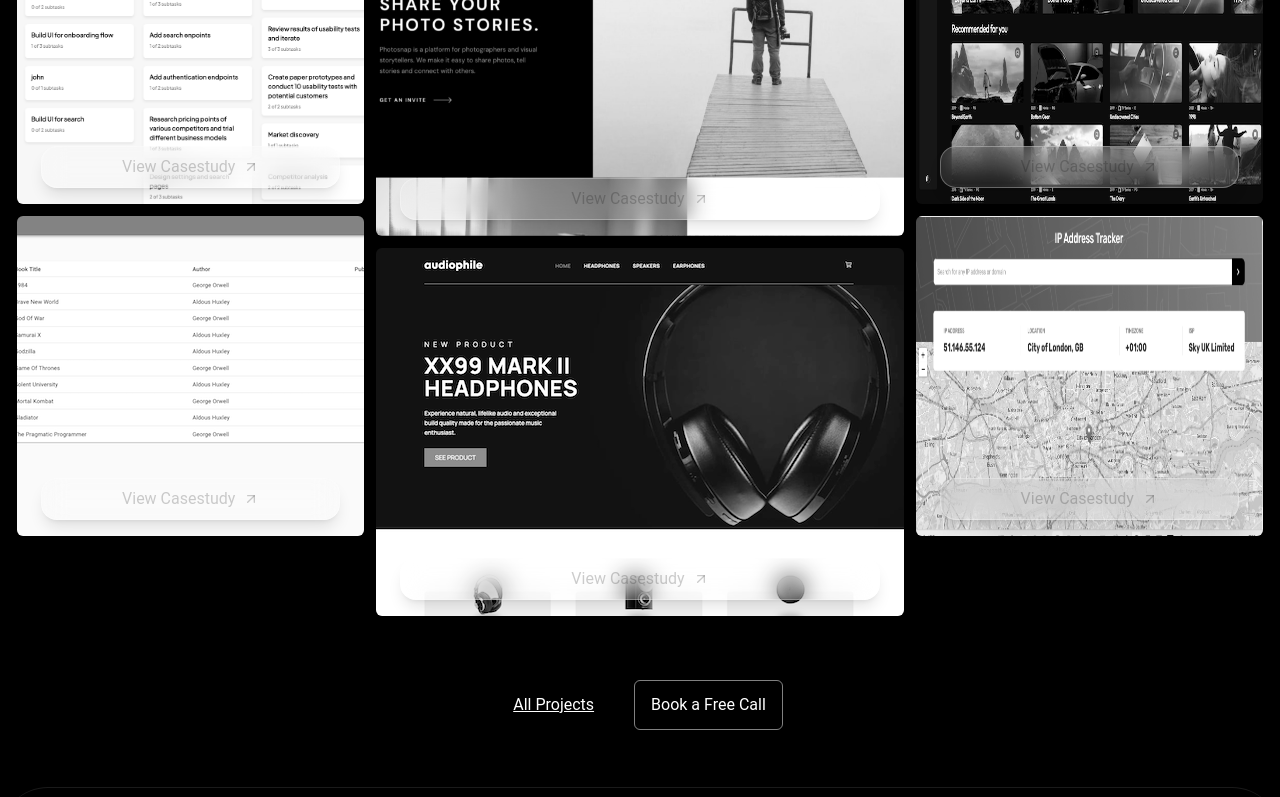
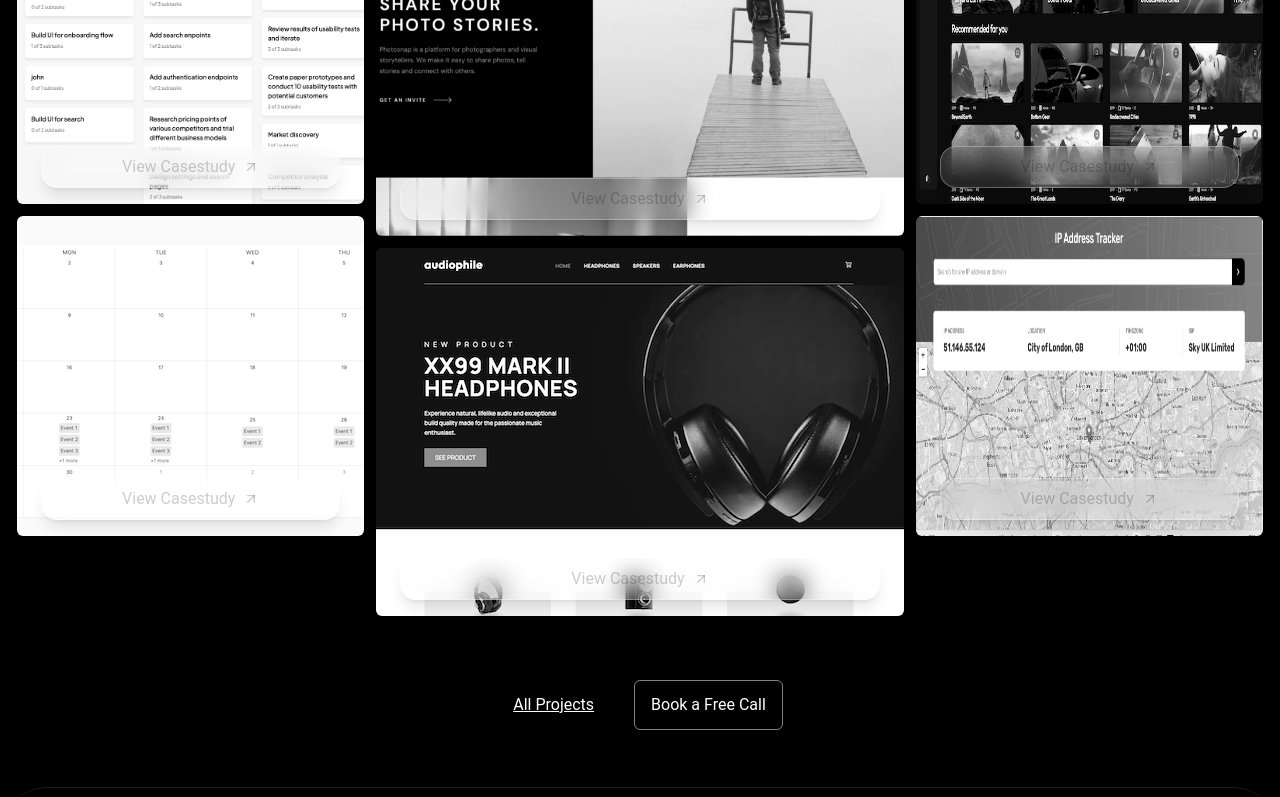
Before and after one commit to mrvicthor/blaqout-services, a React (Vite) app: page / in a window 1280 px wide. Shown: the part 1337-2134 px from the top of the page. Built offline with nearby package versions, Linux system fonts and the light colour scheme.

Commit message:
fix(gallery.tsx): changed button to anchor tag

```diff
--- a/src/components/gallery.tsx
+++ b/src/components/gallery.tsx
@@ -1,7 +1,6 @@
 import { motion } from "motion/react";
 import financeImage from "../assets/finance.png";
 import taskManagerImage from "../assets/task-manager-preview.png";
-import bookingImage from "../assets/bookings.png";
 import { FiArrowUpRight } from "react-icons/fi";
 import photoSnapImage from "../assets/photosnap.png";
 import audioPhileImage from "../assets/audiophile.png";
@@ -9,18 +8,39 @@ import aboutMeImage from "../assets/portLogo.jpg";
 import movieApp from "../assets/web-ent.png";
 import iptrackerImage from "../assets/iptrac_proj.png";
 import formImage from "../assets/multi-step-form.png";
+import calendarImage from "../assets/calendar.png";
 import { Link } from "react-scroll";
 
 const Gallery = () => {
   const firstColumn = [
-    { id: 1, preview: financeImage, name: "personal finance" },
-    { id: 2, preview: taskManagerImage, name: "task manager" },
-    { id: 3, preview: bookingImage, name: "booking system" },
+    {
+      id: 1,
+      preview: financeImage,
+      name: "personal finance",
+      url: "https://personal-finance-app-orpin.vercel.app/login",
+    },
+    {
+      id: 2,
+      preview: taskManagerImage,
+      name: "task manager",
+      url: "https://task-manager-app-sandy-theta.vercel.app/",
+    },
+    {
+      id: 3,
+      preview: calendarImage,
+      name: "booking system",
+      url: "https://calendar-app-alpha-jade.vercel.app/",
+    },
   ];
 
   const secondColumn = [
-    { id: 1, preview: aboutMeImage, name: "blaqout" },
-    { id: 2, preview: photoSnapImage, name: "photosnap studio" },
+    { id: 1, preview: aboutMeImage, name: "blaqout", url: "/" },
+    {
+      id: 2,
+      preview: photoSnapImage,
+      name: "photosnap studio",
+      url: "https://photosnap-multi-page-website-nu.vercel.app/",
+    },
     {
       id: 3,
       preview: audioPhileImage,
@@ -61,12 +81,15 @@ const Gallery = () => {
                 className="h-full object-cover w-full rounded-md grayscale hover:grayscale-0 transition duration-500"
               />
               <div className="absolute bottom-4 w-full px-6">
-                <button className="w-full border border-white/30 rounded-2xl py-2 bg-white/10 backdrop-blur-md hover:bg-white/20 transition-all duration-300 shadow-lg hover:shadow-xl hover:scale-[1.02] active:scale-[0.98] flex items-center justify-center gap-2">
+                <a
+                  href={column.url}
+                  className="w-full border border-white/30 rounded-2xl py-2 bg-white/10 backdrop-blur-md hover:bg-white/20 transition-all duration-300 shadow-lg hover:shadow-xl hover:scale-[1.02] active:scale-[0.98] flex items-center justify-center gap-2"
+                >
                   <span className="text-black/20 capitalize">
                     view casestudy
                   </span>{" "}
                   <FiArrowUpRight className="text-black/20" />
-                </button>
+                </a>
               </div>
             </div>
           ))}
@@ -101,14 +124,16 @@ const Gallery = () => {
                   className="h-full object-cover w-full rounded-md grayscale hover:grayscale-0 transition duration-500"
                 />
                 <div className="absolute bottom-4 w-full px-6">
-                  <button className="w-full border border-white/30 rounded-2xl py-2 bg-white/10 backdrop-blur-md hover:bg-white/20 transition-all duration-300 shadow-lg hover:shadow-xl hover:scale-[1.02] active:scale-[0.98] flex items-center justify-center gap-2">
-                    <>
-                      <span className="text-black/20 capitalize">
-                        view casestudy
-                      </span>
-                      <FiArrowUpRight className="text-black/20" />
-                    </>
-                  </button>
+                  <a
+                    href={column.url}
+                    target="_blank"
+                    className="w-full border border-white/30 rounded-2xl py-2 bg-white/10 backdrop-blur-md hover:bg-white/20 transition-all duration-300 shadow-lg hover:shadow-xl hover:scale-[1.02] active:scale-[0.98] flex items-center justify-center gap-2"
+                  >
+                    <span className="text-black/20 capitalize">
+                      view casestudy
+                    </span>
+                    <FiArrowUpRight className="text-black/20" />
+                  </a>
                 </div>
               </div>
             )
@@ -124,12 +149,15 @@ const Gallery = () => {
                 className="h-full w-auto rounded-md grayscale hover:grayscale-0 transition duration-500"
               />
               <div className="absolute bottom-4 w-full px-6">
-                <button className="w-full border border-white/30 rounded-2xl py-2 bg-white/10 backdrop-blur-md hover:bg-white/20 transition-all duration-300 shadow-lg hover:shadow-xl hover:scale-[1.02] active:scale-[0.98] flex items-center justify-center gap-2">
+                <a
+                  href={column.url}
+                  className="w-full border border-white/30 rounded-2xl py-2 bg-white/10 backdrop-blur-md hover:bg-white/20 transition-all duration-300 shadow-lg hover:shadow-xl hover:scale-[1.02] active:scale-[0.98] flex items-center justify-center gap-2"
+                >
                   <span className="capitalize text-black/20">
                     view casestudy
                   </span>{" "}
                   <FiArrowUpRight className="text-black/20" />
-                </button>
+                </a>
               </div>
             </div>
           ))}
```
Also changed, not shown: src/assets/calendar.png (added).
